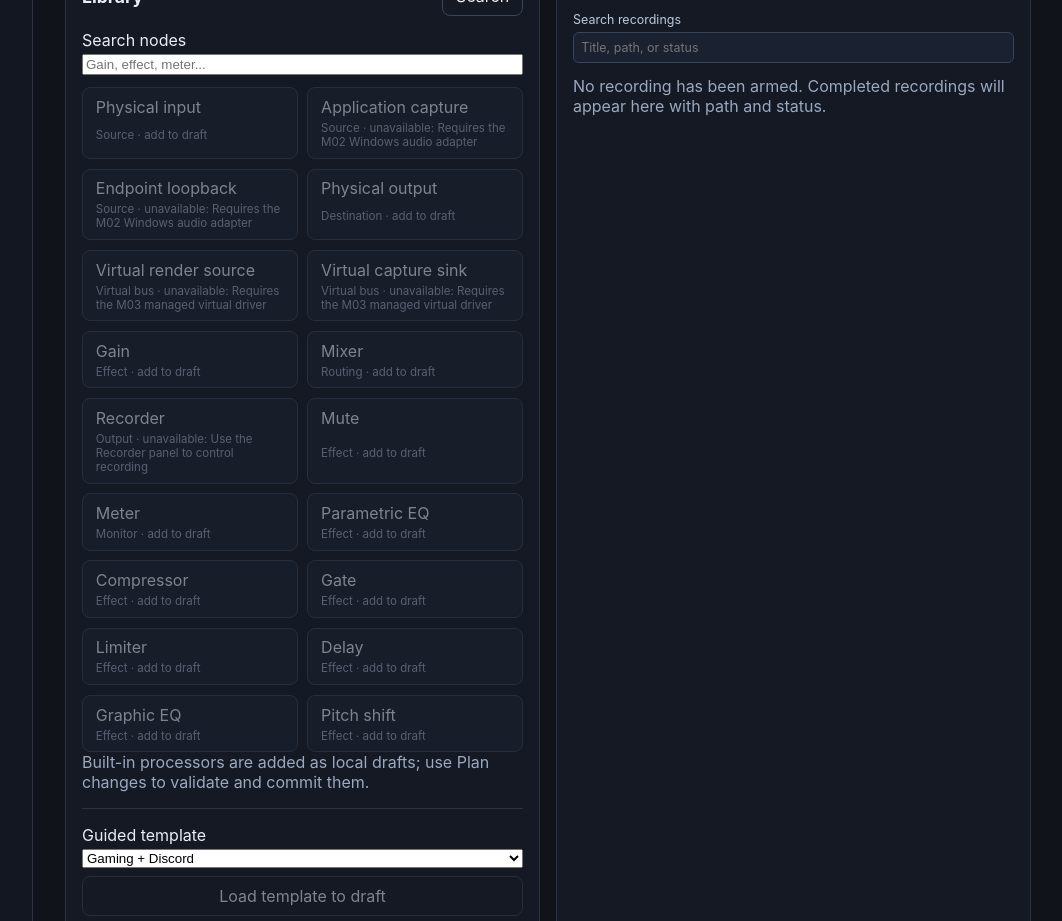
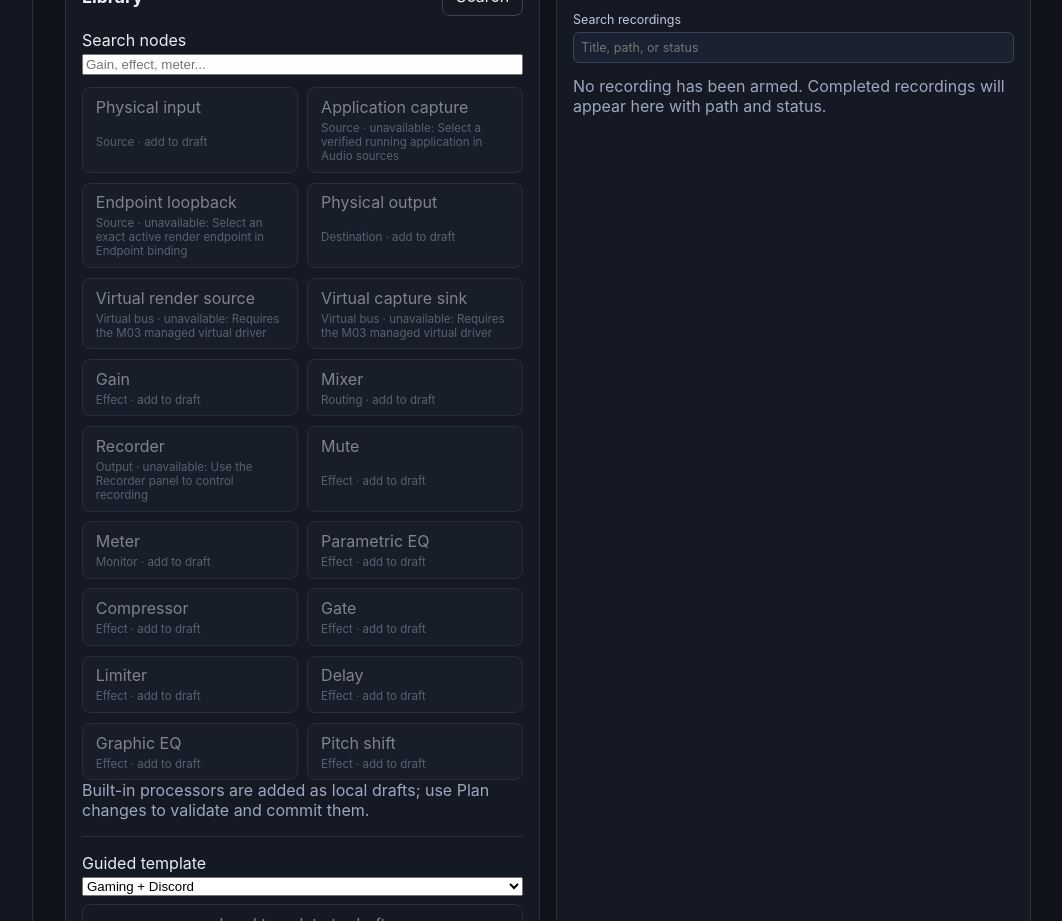
Before and after one commit to MrDesjardins/audiorouter, a React (Vite) app in the folder ui/: page / in a window 1280 px wide. Shown: the part 5320-6241 px from the top of the page, without its empty margins (217-1279 px from the left). Built offline with nearby package versions, Linux system fonts and the light colour scheme.

Commit message:
ui: clarify identity-bound audio sources

```diff
--- a/ui/src/library.ts
+++ b/ui/src/library.ts
@@ -10,8 +10,8 @@ export type LibraryEntry = {
 
 export const libraryEntries: LibraryEntry[] = [
   { id: "physical-input", label: "Physical input", category: "Source", kind: "physicalInput" },
-  { id: "application-capture", label: "Application capture", category: "Source", unavailableReason: "Requires the M02 Windows audio adapter" },
-  { id: "endpoint-loopback", label: "Endpoint loopback", category: "Source", unavailableReason: "Requires the M02 Windows audio adapter" },
+  { id: "application-capture", label: "Application capture", category: "Source", unavailableReason: "Select a verified running application in Audio sources" },
+  { id: "endpoint-loopback", label: "Endpoint loopback", category: "Source", unavailableReason: "Select an exact active render endpoint in Endpoint binding" },
   { id: "physical-output", label: "Physical output", category: "Destination", kind: "physicalOutput" },
   { id: "virtual-render-source", label: "Virtual render source", category: "Virtual bus", unavailableReason: "Requires the M03 managed virtual driver" },
   { id: "virtual-capture-sink", label: "Virtual capture sink", category: "Virtual bus", unavailableReason: "Requires the M03 managed virtual driver" },
```
Also changed, not shown: 2 other files (tests, documents, lock files or other folders).
